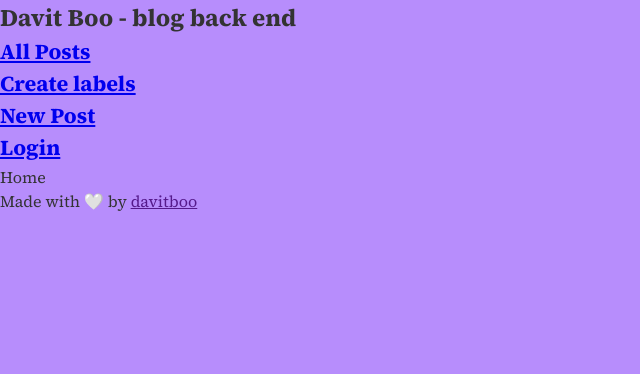
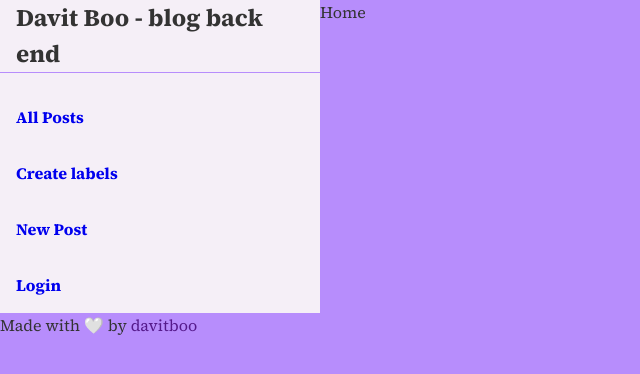
Before and after one commit to DavitBoo/blog-dashboard, a React (Vite) app: page / in a window 1280 px wide. Shown: the top 374 px of the page, without its empty margins (0-640 px from the left). Built offline with nearby package versions, Linux system fonts and the light colour scheme.

Commit message:
adding styles

```diff
--- a/src/App.jsx
+++ b/src/App.jsx
@@ -17,11 +17,13 @@ import _Comment from "./Components/_Comment";
 const Layout = () => {
 
   return (
-    <>
-      <Navbar />
-      <Outlet />
+    <body>
+      <main>
+        <Navbar />
+        <Outlet className="content"/>
+      </main>
       <Footer />
-    </>
+    </body>
   );
 };
 
--- a/src/Components/Navbar.jsx
+++ b/src/Components/Navbar.jsx
@@ -6,12 +6,12 @@ export default function Navbar() {
   const { user, logout } = useContext(AuthContext);
 
   return (
-    <nav>
+    <nav className="sidebar">
       <div className="container">
         <div className="logo">
           <h1>Davit Boo - blog back end </h1>
         </div>
-        <div className="links">
+        <div className="links d-flex-col">
         <Link className="link" to="/posts">
             <h6>All Posts</h6>
           </Link>
@@ -32,6 +32,7 @@ export default function Navbar() {
                   Has iniciado sesión como <strong>{user}</strong>
                 </p>
                 <Link className="link" to="/" onClick={logout}>
+                // ! aquí - añadir logo
                   <h6>Logout</h6>
                 </Link>
               </>
--- a/src/Components/NewPost.jsx
+++ b/src/Components/NewPost.jsx
@@ -7,7 +7,6 @@ import { useNavigate } from "react-router-dom";
 
 const Container = styled.div`
   max-width: 800px;
-  margin: 0 auto;
   padding: 2rem;
   background-color: #f1f1f1;
   border-radius: 8px;
--- a/src/Components/SinglePost.jsx
+++ b/src/Components/SinglePost.jsx
@@ -1,5 +1,3 @@
-// ! aquí -  borrar posts pendiente
-
 import React, { useEffect, useState, useContext } from "react";
 import { useNavigate, useParams } from "react-router-dom";
 import styled from "styled-components";
--- a/src/globalStyles.jsx
+++ b/src/globalStyles.jsx
@@ -46,6 +46,10 @@ body, button, a {
   font-family: "Source Serif 4", serif;
 
 }
+
+a {
+  text-decoration: none;
+}
 /*
   5. Improve media defaults
 */
@@ -78,6 +82,54 @@ body{
   color: var(--dark-grey);
 }
 
+main {
+  display: flex;
+  }
+
+
+/* --- left sidebar --- */
+nav.sidebar{
+  width: 20rem;
+  position: relative;
+  background-color: #f5eff7;
+
+}
+
+nav.sidebar .container {
+  display: flex;
+  flex-direction: column;
+  gap: 1rem;
+  position: sticky;
+  top: 1rem;
+}
+
+nav.sidebar .logo {
+  padding-left: 1rem;
+  padding-right: 1rem;
+  border-bottom: 1px solid var(--purple);
+}
+
+
+.links{
+
+}
+
+.links > * {
+padding: 1rem;
+
+}
+
+.links a{
+  font-size: 1.5rem  ;
+}
+
+.links a:hover {
+  background-color: #e8e3ea;
+}
+
+
+
+
 .btn {
   background-color: #4a00c1;
   color: #fff;
@@ -99,13 +151,7 @@ body{
 
 }
 
-.links{
-  gap: 2rem;
-}
 
-.links a{
-  font-size: 2rem;
-}
 
 .d-flex{
   display: flex;
```
Also changed, not shown: public/logo.png (added).
